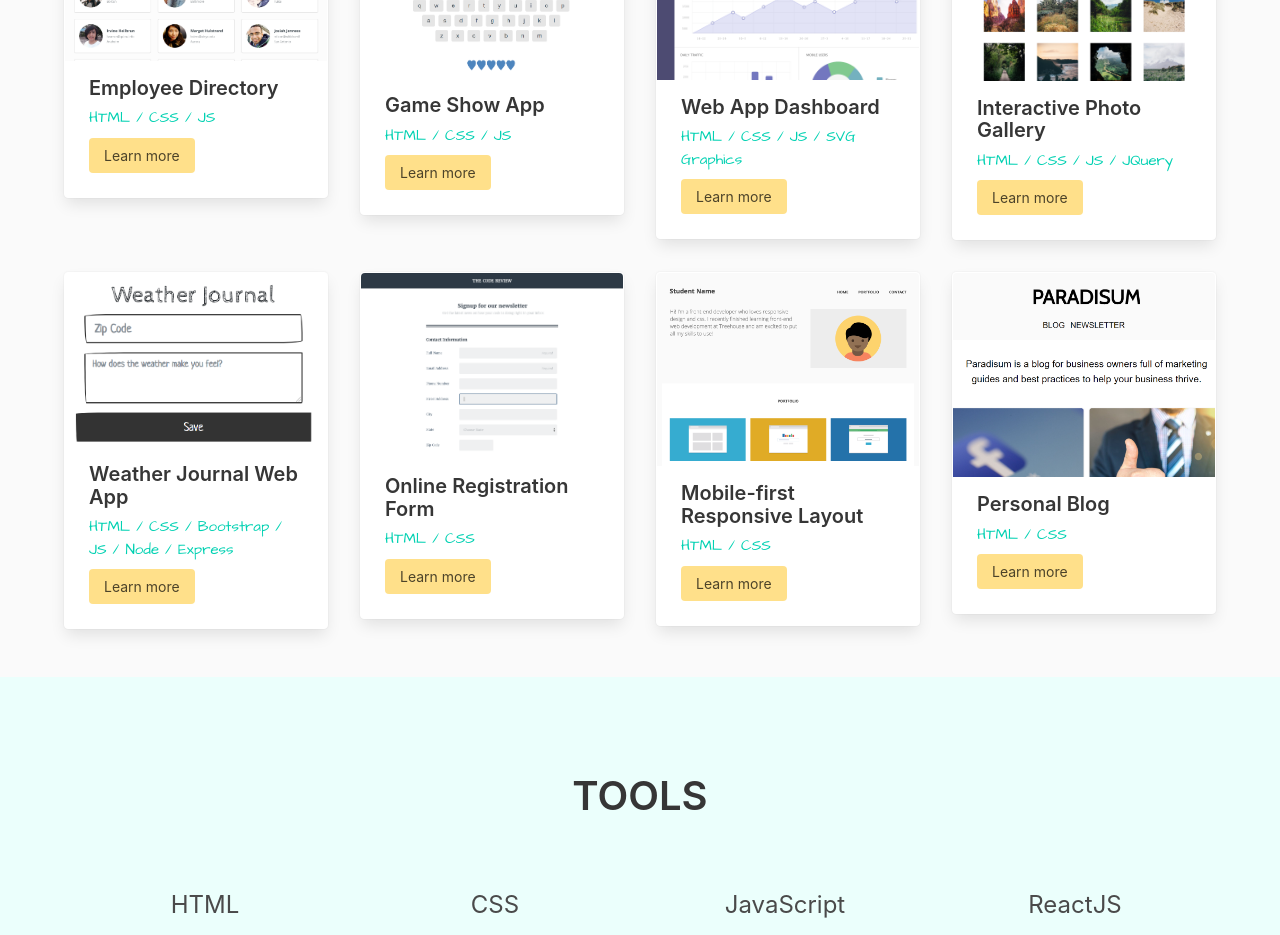
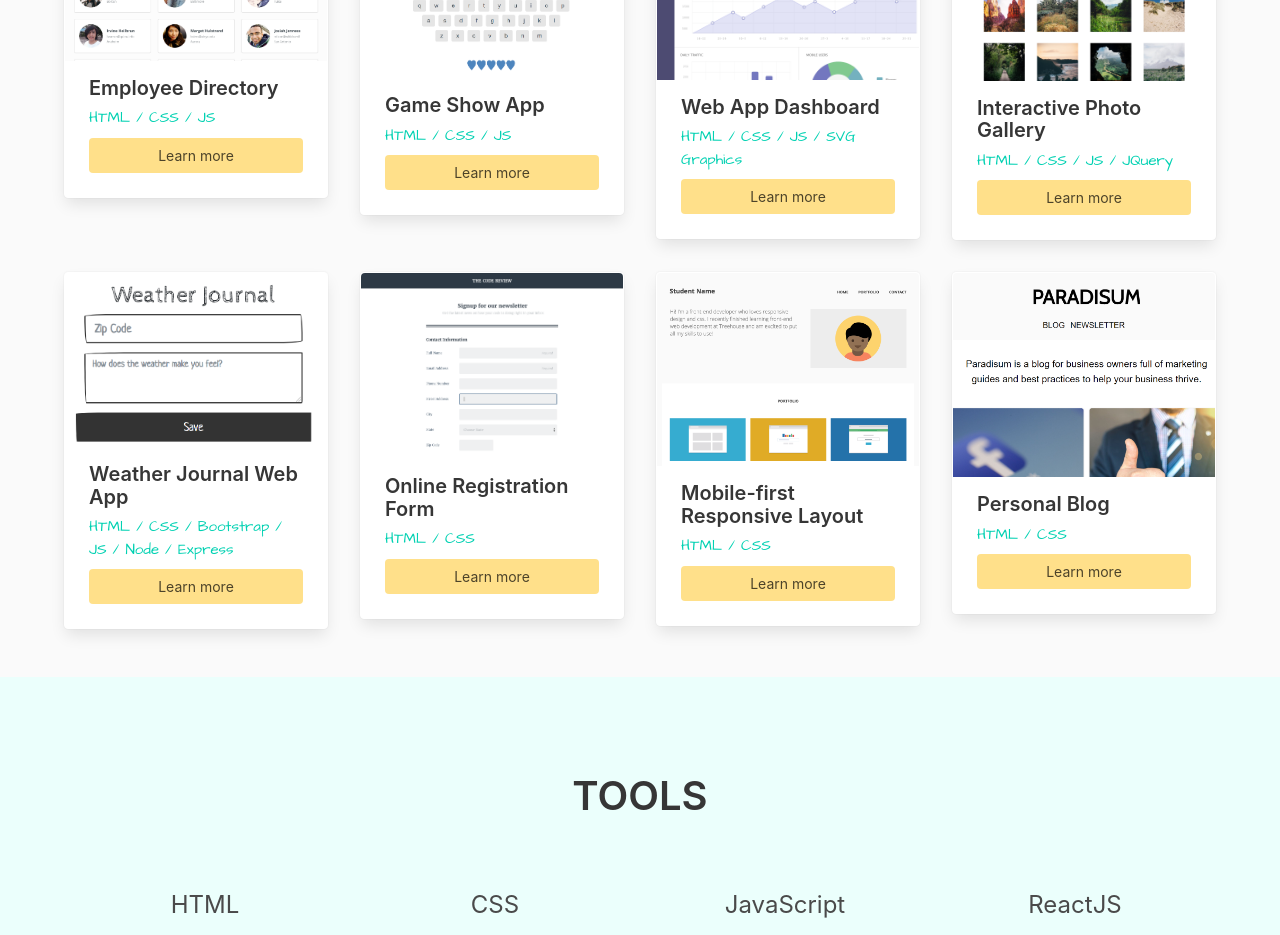
Before and after one commit to salymk/salym-portfolio, a React (Create React App) app: page / in a window 1280 px wide. Shown: the part 1600-2535 px from the top of the page. Built offline with nearby package versions, Linux system fonts and the light colour scheme.

Commit message:
Made learn more button full-width

```diff
--- a/src/sections/main-content/projects/Projects.js
+++ b/src/sections/main-content/projects/Projects.js
@@ -31,8 +31,9 @@ const Projects = () => {
 									{project.skills}
 								</p>
 							</div>
-							{/*<div className='content content-size'>{project.description}</div>*/}
-							<button onClick={onClick} className='button is-warning ct-btn'>
+							<button
+								onClick={onClick}
+								className='button is-warning is-fullwidth ct-btn'>
 								Learn more
 							</button>
 						</div>
```
